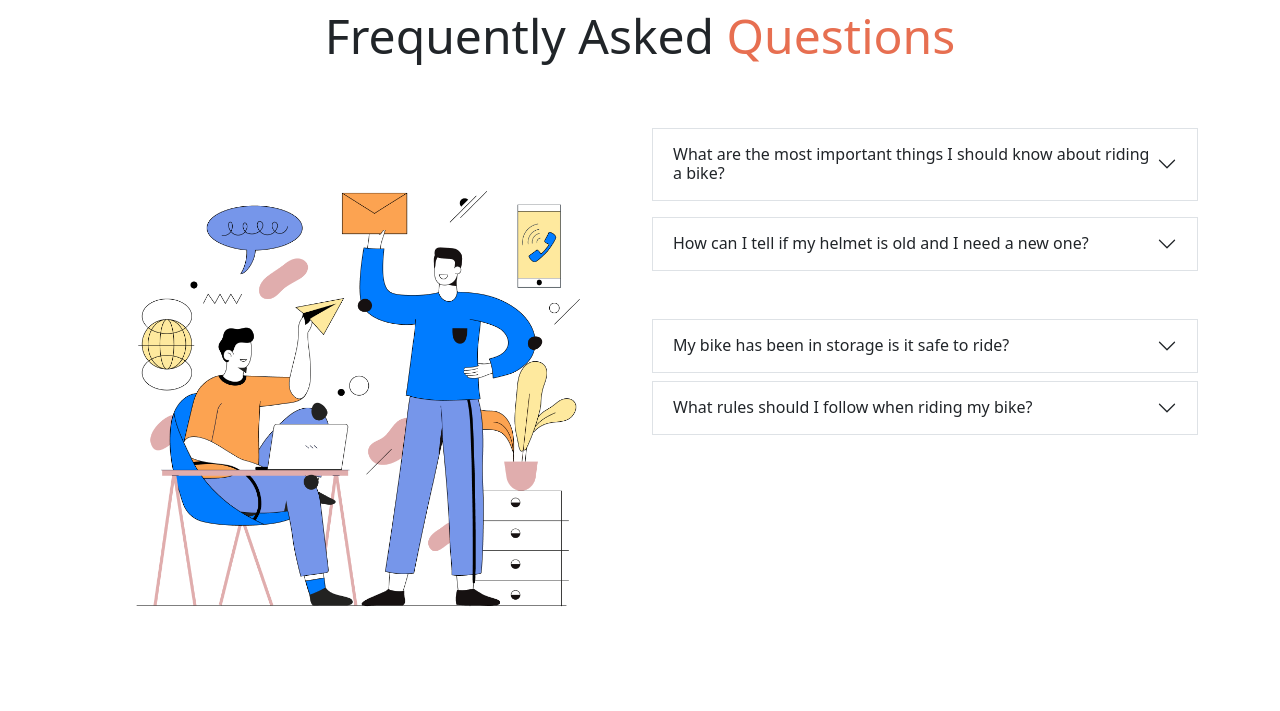
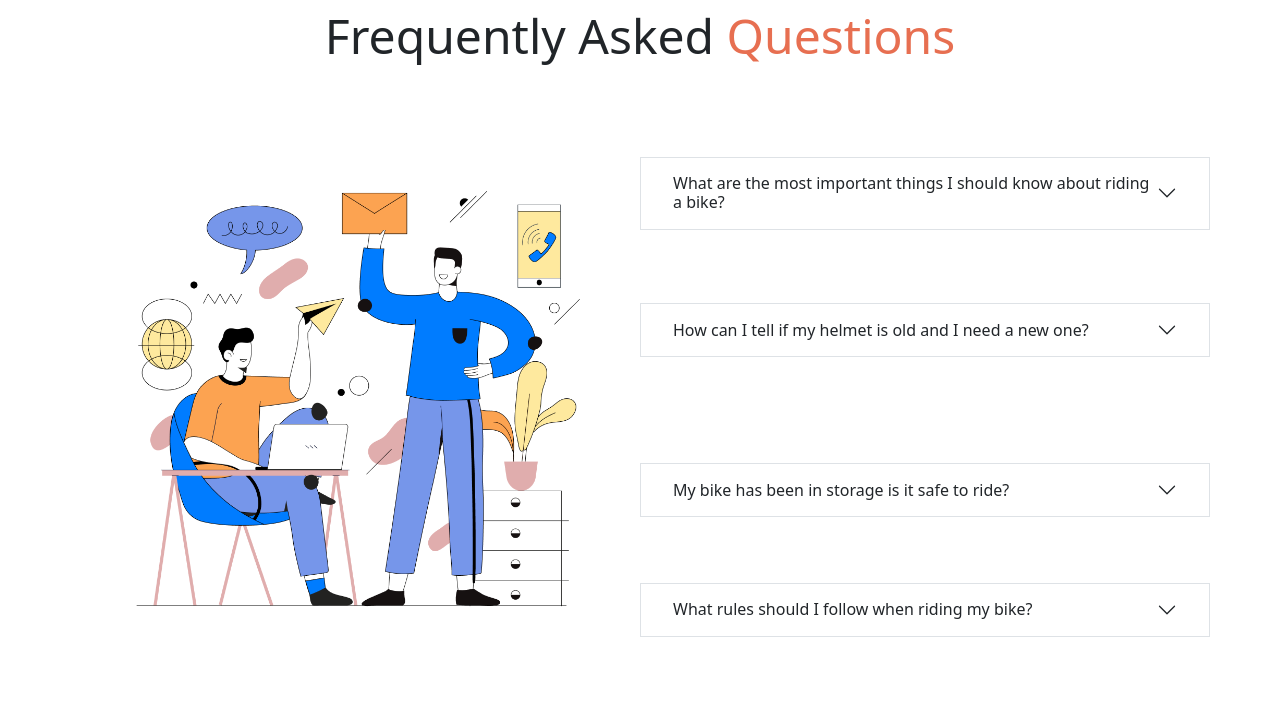
Before and after one commit to STRTANBERAHMED/honda-crb, a plain HTML site: page index.html in a window 1280 px wide. Shown: the part 1792-2503 px from the top of the page. Drawn offline with nearby package versions, Linux system fonts and the light colour scheme.

Commit message:
end bar update added

```diff
--- a/index.html
+++ b/index.html
@@ -180,7 +180,8 @@
                         <img src="images/faq.png" class="img-fluid p-5" alt="">
                     </div>
                     <div class="col-lg-6">
-                        <div class="accordion accordion-flush h-100" id="accordionFlushExample">
+                        <div class="accordion accordion-flush h-100 row d-flex align-items-center"
+                            id="accordionFlushExample">
                             <div class="accordion-item border border-1 mb-3">
                                 <h2 class="accordion-header" id="flush-headingOne">
                                     <button class="accordion-button collapsed" type="button" data-bs-toggle="collapse"
```
